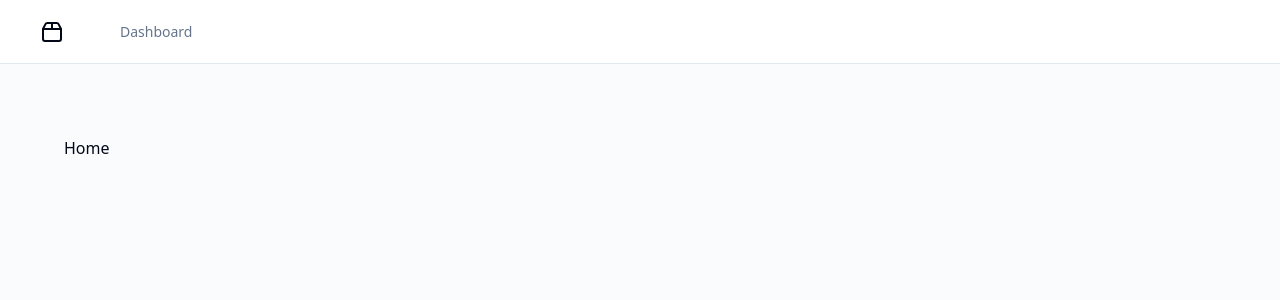
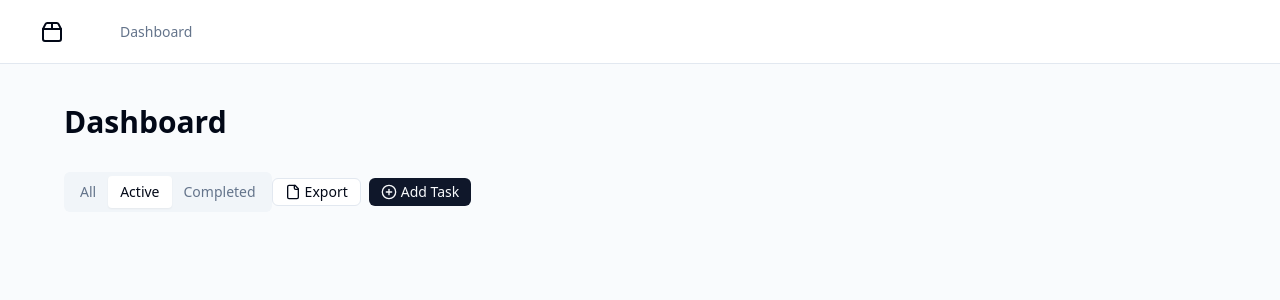
Before and after one commit to antonyjes/crud_flaskreact, a React (Vite) app in the folder client/: page / in a window 1280 px wide. Shown: the top 300 px of the page. Built offline with nearby package versions, Linux system fonts and the light colour scheme.

Commit message:
header and tabs options

```diff
--- a/client/src/pages/Home.jsx
+++ b/client/src/pages/Home.jsx
@@ -1,9 +1,32 @@
+import { Tabs, TabsList, TabsTrigger } from "@/components/ui/tabs";
 import Layout from "./Layout";
+import { Button } from "@/components/ui/button";
+import { File, PlusCircle } from "lucide-react";
 
 const Home = () => {
     return(
-        <Layout>
-            <h1>Home</h1>
+        <Layout title={"Dashboard"}>
+            <Tabs variant="default" defaultValue="active">
+                <div className="flex">
+                    <TabsList>
+                        <TabsTrigger value="all">All</TabsTrigger>
+                        <TabsTrigger value="active">Active</TabsTrigger>
+                        <TabsTrigger value="completed">Completed</TabsTrigger>
+                    </TabsList>
+                    <div className="ml-auto flex items-center gap-2">
+                        <Button size="sm" variant="outline" className="h-7 gap-1">
+                            <File className="h-4 w-4" />
+                            <span className="sr-only sm:not-sr-only sm:whitespace-nowrap">Export</span>
+                        </Button>
+                        <Button size="sm" className="h-7 gap-1">
+                            <PlusCircle className="h-4 w-4" />
+                            <span className="sr-only sm:not-sr-only sm:whitespace-nowrap">
+                                Add Task
+                            </span>
+                        </Button>
+                    </div>
+                </div>
+            </Tabs>
         </Layout>
     )
 }
```
